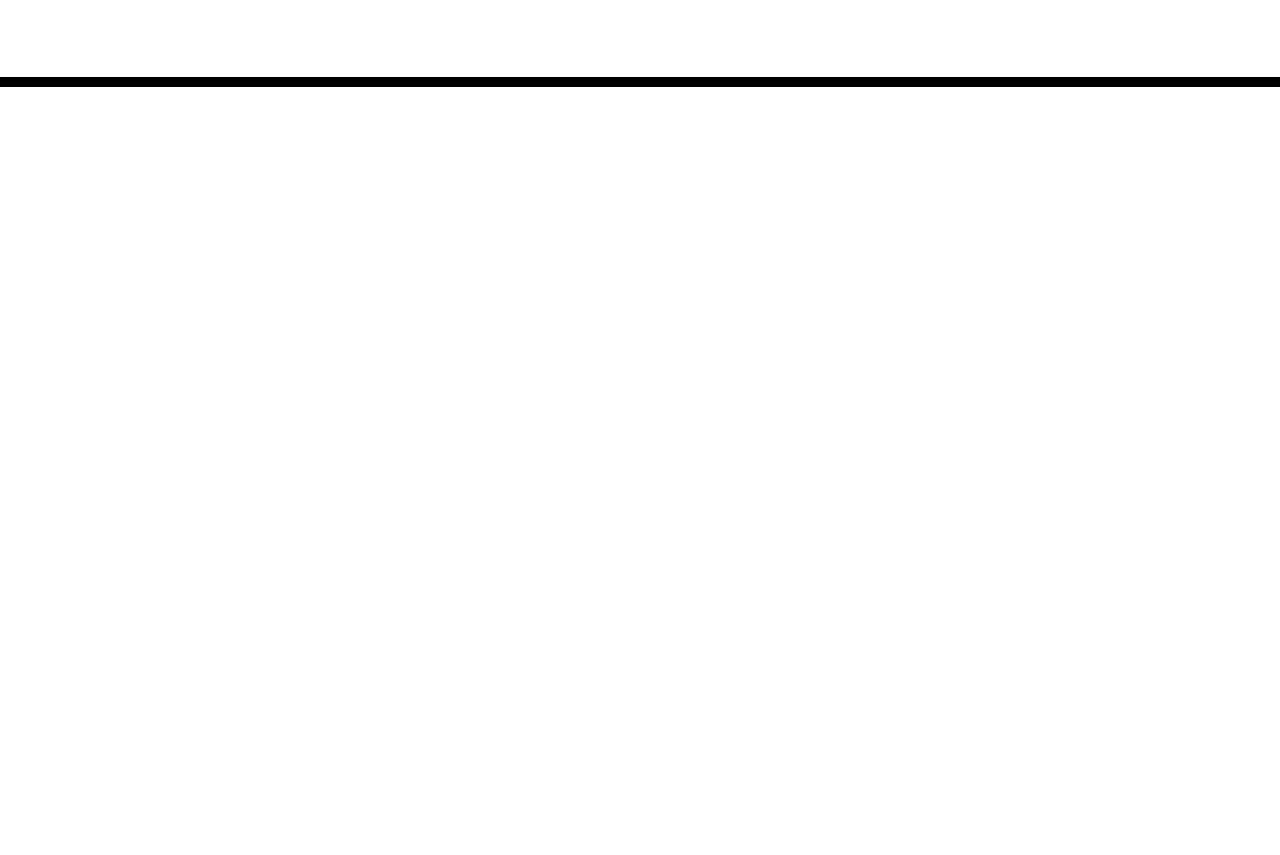
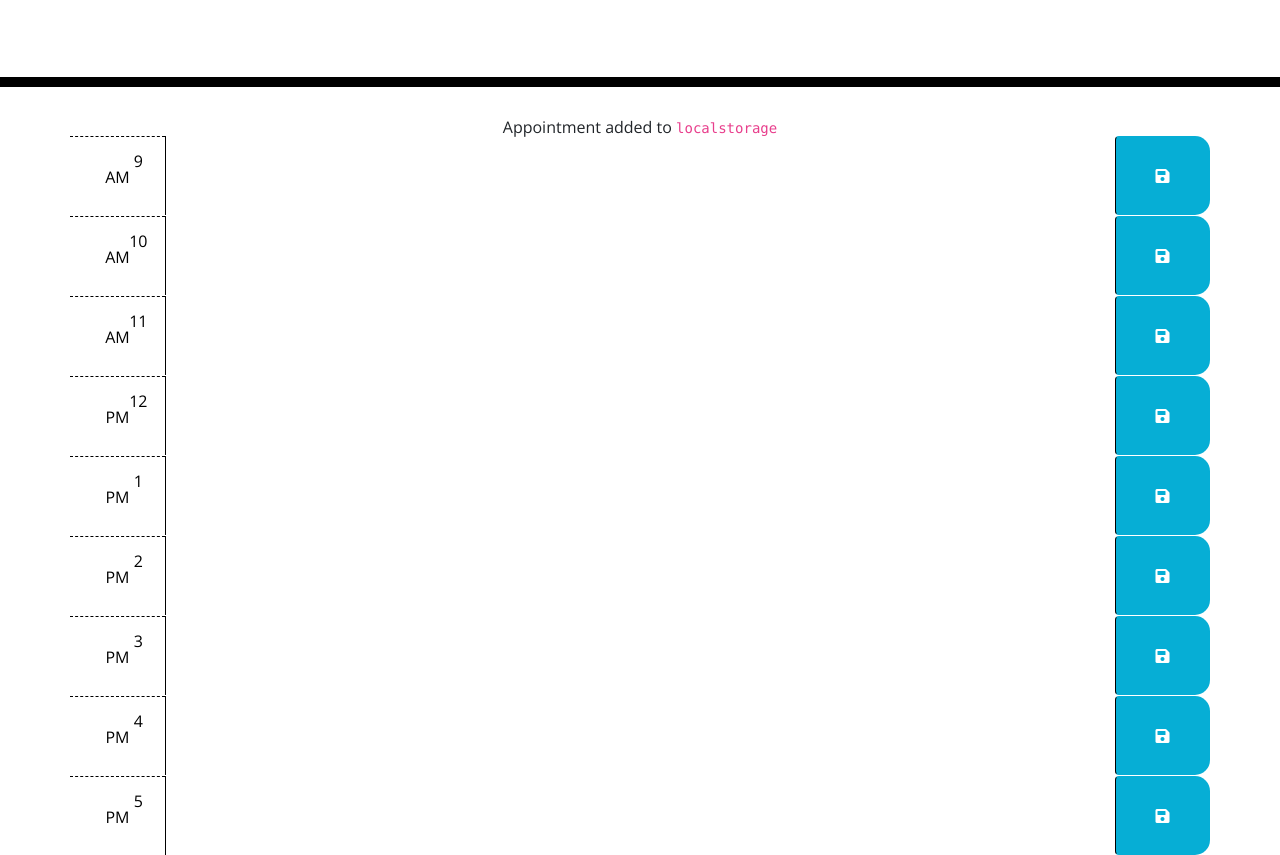
Before and after one commit to YusufMbk/schedule-planner, a plain HTML site: page index.html in a window 1280 px wide. Shown: the part 181-1036 px from the top of the page. Before the commit the page ends 800 px from the top, so only its background shows below. Drawn offline with nearby package versions, Linux system fonts and the light colour scheme; files that its build step writes are made by us from their sources.

Commit message:
added houred blocks in html to the planner

```diff
--- a/index.html
+++ b/index.html
@@ -18,7 +18,7 @@
       href="https://fonts.googleapis.com/css?family=Open+Sans&display=swap"
       rel="stylesheet"
     />
-    <link rel="stylesheet" href="style.css" />
+    <link rel="stylesheet" href="assets/css/style.css" />
     <title>Work Day Scheduler</title>
   </head>
 
@@ -28,12 +28,90 @@
       <p class="lead">A simple calendar app for scheduling your work day</p>
       <p id="currentDay" class="lead"></p>
     </header>
+    <section class="text-center notification" id="notify">
+      Appointment added to <code>localstorage</code>
+    </section>
     <div class="container">
       <!-- Timeblocks go here -->
+      <section id="hour-9" class="row time-block">
+        <section class="col-md-1 hour">
+          9 AM
+        </section>
+        <textarea class="col-md-10 description"></textarea>
+        <button class="btn saveBtn col-md-1"><i class="fas fa-save"></i></button>
+      </section>
+
+      <section id="hour-10" class="row time-block">
+        <section class="col-md-1 hour">
+          10 AM
+        </section>
+        <textarea class="col-md-10 description"></textarea>
+        <button class="btn saveBtn col-md-1"><i class="fas fa-save"></i></button>
+      </section>
+
+      <section id="hour-11" class="row time-block">
+        <section class="col-md-1 hour">
+          11 AM
+        </section>
+        <textarea class="col-md-10 description"></textarea>
+        <button class="btn saveBtn col-md-1"><i class="fas fa-save"></i></button>
+      </section>
+
+      <section id="hour-12" class="row time-block">
+        <section class="col-md-1 hour">
+          12 PM
+        </section>
+        <textarea class="col-md-10 description"></textarea>
+        <button class="btn saveBtn col-md-1"><i class="fas fa-save"></i></button>
+      </section>
+
+      <section id="hour-13" class="row time-block">
+        <section class="col-md-1 hour">
+          1 PM
+        </section>
+        <textarea class="col-md-10 description"></textarea>
+        <button class="btn saveBtn col-md-1"><i class="fas fa-save"></i></button>
+      </section>
+
+      <section id="hour-14" class="row time-block">
+        <section class="col-md-1 hour">
+          2 PM
+        </section>
+        <textarea class="col-md-10 description"></textarea>
+        <button class="btn saveBtn col-md-1"><i class="fas fa-save"></i></button>
+      </section>
+
+      <section id="hour-15" class="row time-block">
+        <section class="col-md-1 hour">
+          3 PM
+        </section>
+        <textarea class="col-md-10 description"></textarea>
+        <button class="btn saveBtn col-md-1"><i class="fas fa-save"></i></button>
+      </section>
+
+      <section id="hour-16" class="row time-block">
+        <section class="col-md-1 hour">
+          4 PM
+        </section>
+        <textarea class="col-md-10 description"></textarea>
+        <button class="btn saveBtn col-md-1"><i class="fas fa-save"></i></button>
+      </section>
+
+      <section id="hour-17" class="row time-block">
+        <section class="col-md-1 hour">
+          5 PM
+        </section>
+        <textarea class="col-md-10 description"></textarea>
+        <button class="btn saveBtn col-md-1"><i class="fas fa-save"></i></button>
+      </section>
+
+
+
+
     </div>
 
     <script src="https://cdnjs.cloudflare.com/ajax/libs/jquery/3.2.1/jquery.min.js"></script>
     <script src="https://cdnjs.cloudflare.com/ajax/libs/moment.js/2.24.0/moment.min.js"></script>
-    <script src="assets/js/script.js"></script>
+    <script src="./assets/js/script.js"></script>
   </body>
 </html>
```
